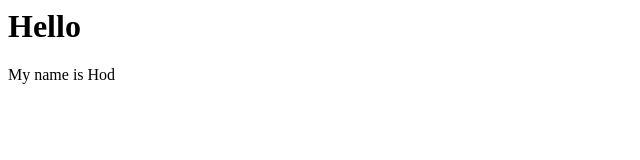
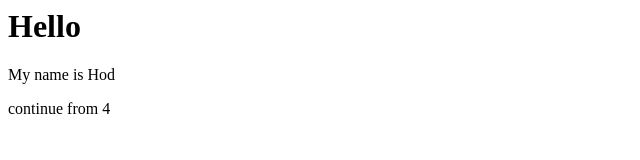
Before and after one commit to hodbby/example-repo, a plain HTML site: page index.html in a window 1280 px wide. Shown: the whole page, without its empty margins (0-640 px from the left). Drawn offline with Linux system fonts and the light colour scheme.

Commit message:
continue

```diff
--- a/index.html
+++ b/index.html
@@ -1,2 +1,3 @@
 <h1> Hello </h1>
 <p> My name is Hod </p>
+<p> continue from 4 </p>
```
